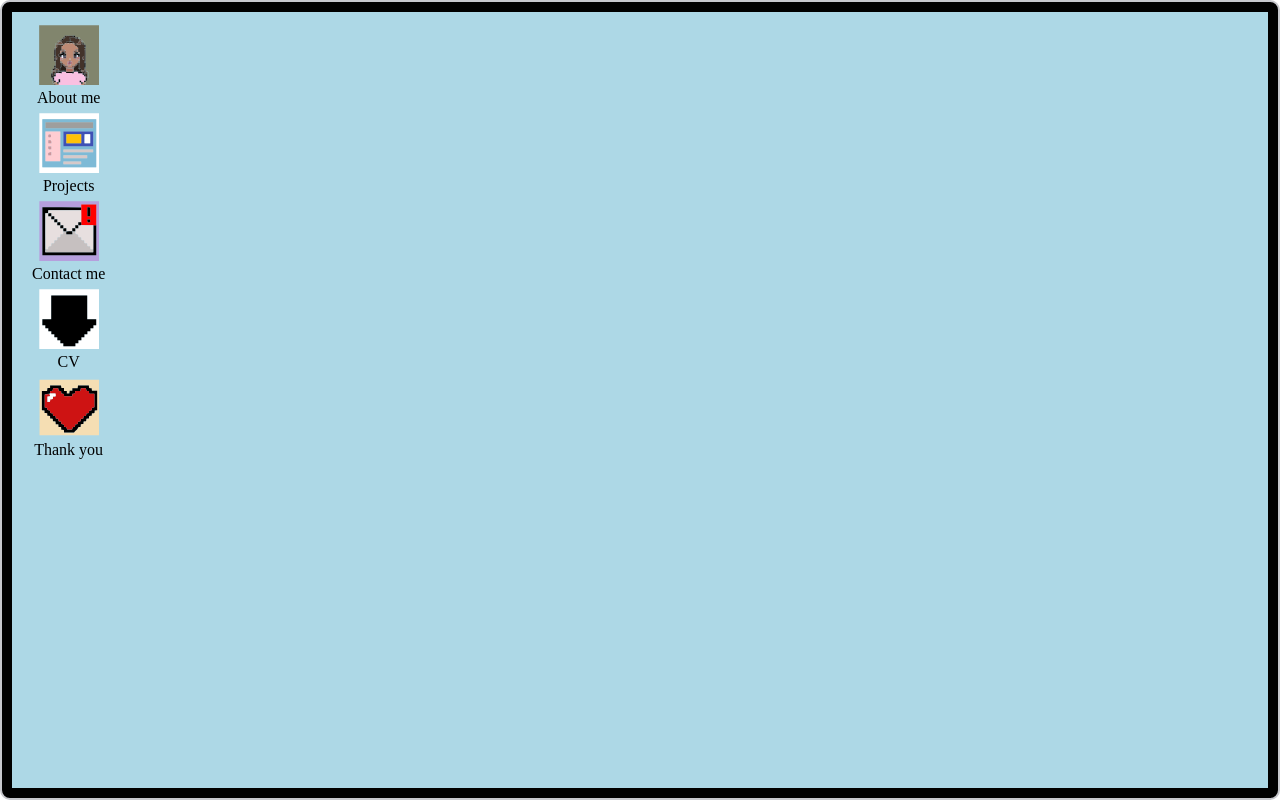
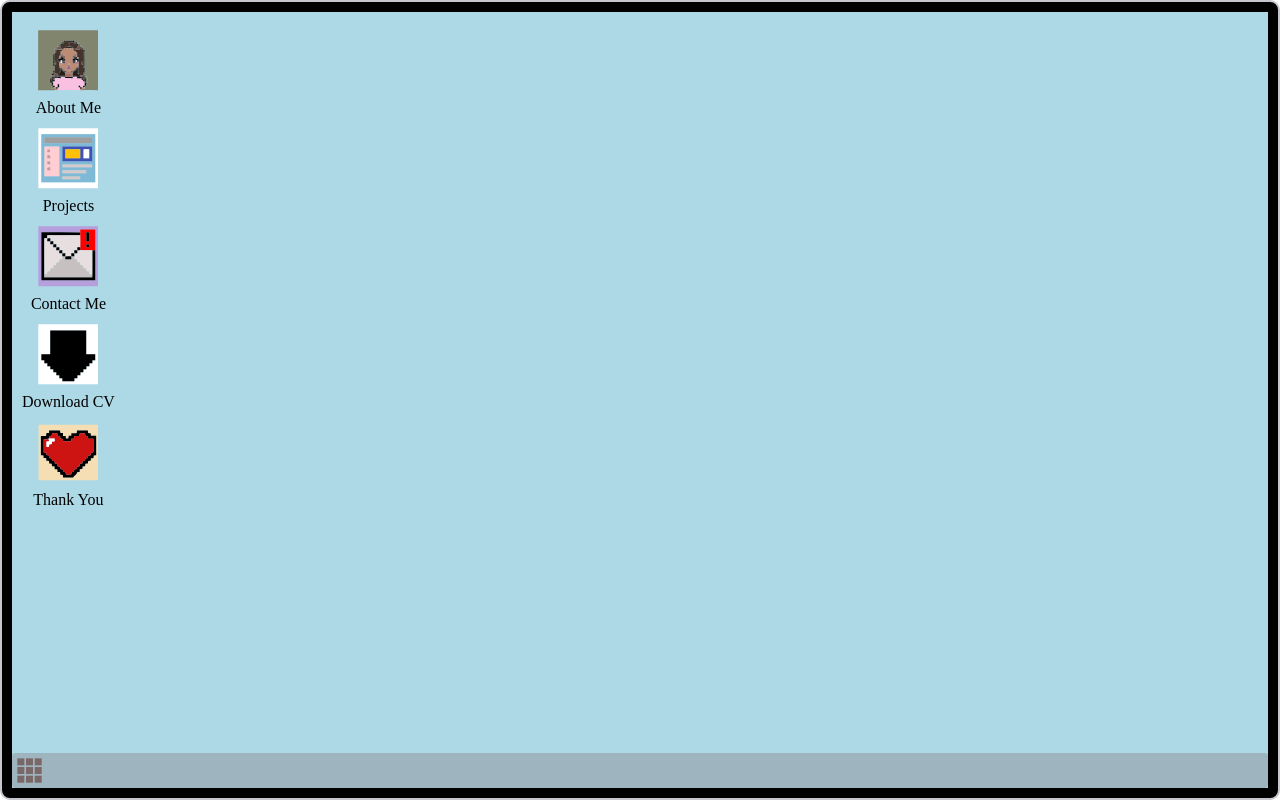
Before and after one commit to cathydev/Web-OS-System, a Next.js app: page /Home in a window 1280 px wide. Both pictures are taken after a click on the button "LOGIN". Built offline with nearby package versions, Linux system fonts and the light colour scheme.

Commit message:
Creating taskbar

```diff
--- a/src/components/Screen/Screen.js
+++ b/src/components/Screen/Screen.js
@@ -28,78 +28,94 @@ const Computer = () => {
         link.click();
         document.body.removeChild(link);
     };
+    const items = [
+        {
+            title: 'About Me',
+            src: portrait,
+            alt: 'My custom SVG',
+            onClick: () => toggleComponent('About Me'),
+        },
+        {
+            title: 'Projects',
+            src: projects,
+            alt: 'projects illustration',
+            onClick: () => toggleComponent('Projects'),
+        },
+        {
+            title: 'Contact Me',
+            src: email,
+            alt: 'email illustration',
+            onClick: () => toggleComponent('Contact Me'),
+        },
+        {
+            title: 'Download CV',
+            src: download,
+            alt: 'download icon',
+            onClick: onButtonClick,
+        },
+        {
+            title: 'Thank You',
+            src: heart,
+            alt: 'a heart',
+            onClick: () => toggleComponent('Thank You'),
+        },
+    ];
 
     return (
         <div className="container">
             <div className="base">
                 <div className={styles.screen}>
-                    {activeComponent === 'projects' && <Projects close={() => toggleComponent('projects')} />}
-                    {activeComponent === 'about' && <AboutMe close={() => toggleComponent('about')} />}
-                    {activeComponent === 'contact' && <ContactMe close={() => toggleComponent('contact')} />}
-                    {activeComponent === 'thanks' && <ThankYou close={() => toggleComponent('thanks')} />}
+                    {activeComponent === 'Projects' && <Projects close={() => toggleComponent('Projects')} />}
+                    {activeComponent === 'About Me' && <AboutMe close={() => toggleComponent('About Me')} />}
+                    {activeComponent === 'Contact Me' && <ContactMe close={() => toggleComponent('Contact Me')} />}
+                    {activeComponent === 'Thank You' && <ThankYou close={() => toggleComponent('Thank You')} />}
                     <div>
                         <ul className={styles.apps}>
-                            <li>
-                                <Tooltip title="About Me">
+                            {items.map((item, index) => (
+                                <li key={index}>
+                                    <Tooltip title={item.title}>
                                         <Image
-                                        src={portrait}
-                                        alt="My custom SVG"
+                                            src={item.src}
+                                            alt={item.alt}
                                             width={60}
-                                        height={60}
-                                        onClick={() => toggleComponent('about')}
+                                            height={70}
+                                            onClick={item.onClick}
                                         />
                                     </Tooltip>
-                                <div>About me</div>
+                                    <div>{item.title}</div>
                                 </li>
-                            <li>
-                                <Tooltip title="Projects">
+                            ))}
+                        </ul>
+                    </div>
+                    <div className={styles.taskbar}>
+                        <div className={styles.taskbarContent}>
                             <Image
-                                        src={projects}
-                                        alt="projects illustration"
-                                        width={60}
-                                        height={60}
-                                        onClick={() => toggleComponent('projects')}
+                                src={"/Icons/menu.png"}
+                                alt="menu icon"
+                                width={35}
+                                height={35}
+                            />
+                            {activeComponent &&
+                                <>
+                                    {items.map((item, index) => (
+                                        item.title === activeComponent && (
+                                            <div key={index} className={styles.open_window}>
+                                                <Tooltip title={item.title}>
+                                                    <Image
+                                                        src={item.src}
+                                                        alt={item.alt}
+                                                        width={25}
+                                                        height={25}
+                                                        onClick={item.onClick}
                                                     />
                                                 </Tooltip>
-                                <div>Projects</div>
-                            </li>
-                            <li>
-                                <Tooltip title="Contact Me">
-                                <Image
-                                        src={email}
-                                        alt="email illustration"
-                                        width={60}
-                                        height={60}
-                                        onClick={() => toggleComponent('contact')}
-                                    />
-                                </Tooltip>
-                                <div>Contact me</div>
-                            </li>
-                            <li>
-                                <Tooltip title="Download CV">
-                                    <Image
-                                        src={download}
-                                        alt="download icon"
-                                        width={60}
-                                        height={60}
-                                        onClick={onButtonClick}
-                                    />
-                                </Tooltip>
-                                <div>CV</div>
-                            </li>
-                            <li>
-                                <Tooltip title="Thank you">
-                                    <Image
-                                        src={heart}
-                                        alt="a heart"
-                                        width={60}
-                                        height={60}
-                                        onClick={() => toggleComponent('thanks')}
-                                    />
-                                </Tooltip>
-                                <div>Thank you</div>
-                            </li>
-                        </ul>
+                                               <span>{item.title}</span>
+                                            </div>
+                                        )
+                                    ))}
+                                </>
+                            }
+                        </div>
                     </div>
                 </div>
             </div>
--- a/src/styles/screen.module.css
+++ b/src/styles/screen.module.css
@@ -17,13 +17,43 @@
 
 .apps li {
   list-style: none;
-  margin: 3px 10px;
+  margin: 3px 0;
   cursor: pointer;
   width: 25%;
 }
 
 .apps li > svg {
   border-radius: 3px;
+}
+
+.taskbar {
+  background: #7a67674f;
+  width: 100%;
+  height: 35px;
+  position: absolute;
+  bottom: 0;
+  left: 0;
+  border-radius: 3px;
+}
+
+.taskbarContent {
+  display: flex;
+  align-items: end;
+  height: 100%;
+}
+
+.open_window {
+  width: auto;
+  padding: 4px;
+  background: #907e7e63;
+  display: flex;
+  align-items: center;
+  flex-wrap: wrap;
+  font-size: smaller;
+}
+
+.open_window > span {
+  margin: 0 5px;
 }
 
 @media only screen and (min-width: 900px) {
```
Also changed, not shown: public/Icons/menu.png (added). Lines whose indentation alone changed are shown as unchanged.
